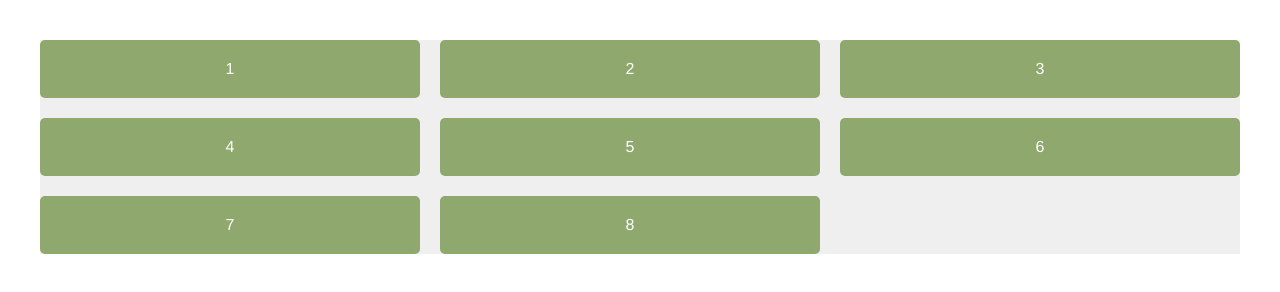
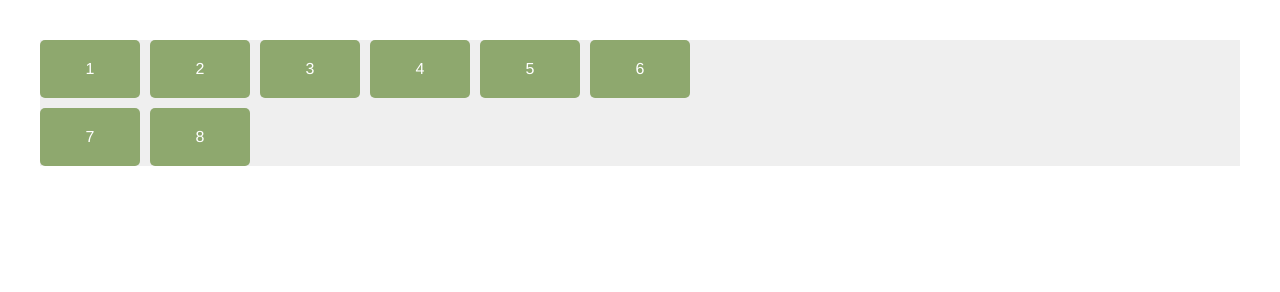
Before and after one commit to jagdeepsgill888/CSS-Grind_Ref, a plain HTML site: page index.html in a window 1280 px wide. Drawn offline with Linux system fonts and the light colour scheme.

Commit message:
grid default layout

```diff
--- a/css/main.css
+++ b/css/main.css
@@ -4,18 +4,19 @@ body {
 }
 
 .wrapper {
- width: 1200px;
+  width: 1200px;
   margin: 0 auto;
   background-color: #efefef;
   display: grid;
   /*create 3 columns one at 380px, another at 380px and the final at 400px*/
   grid-template-columns: 380px 380px 400px;
+
+  /* create 6 columns using a shorthand repeat -each columns will be 180px*/
+  grid-template-columns: repeat(6, 100px);
   /*could use auto to take a coulmn fluid*/
   /*Creating gutters essential*/
-  grid-gap: 20px;
+  grid-gap: 10px;
 }
-
-
 
 .box {
   background-color: #8ea86e;
```
